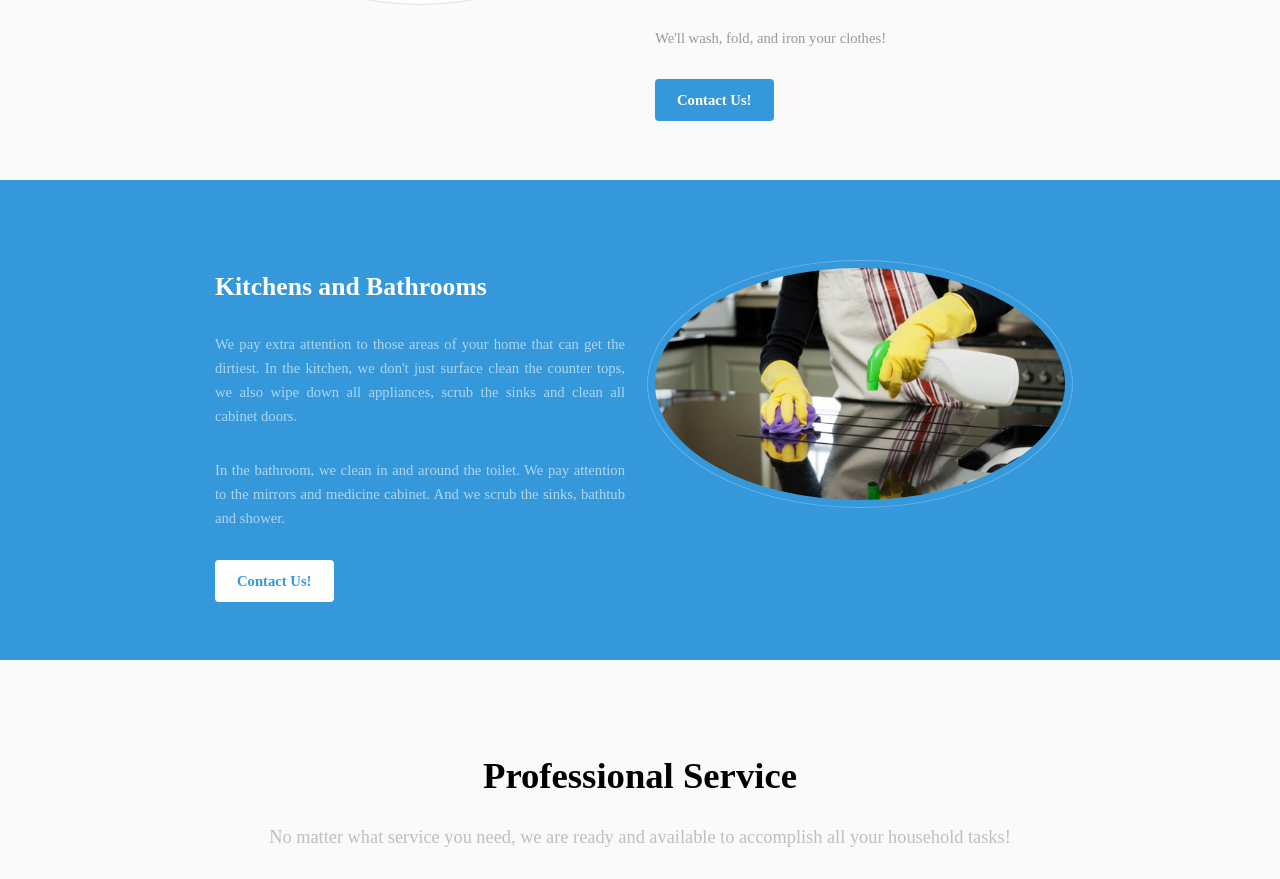
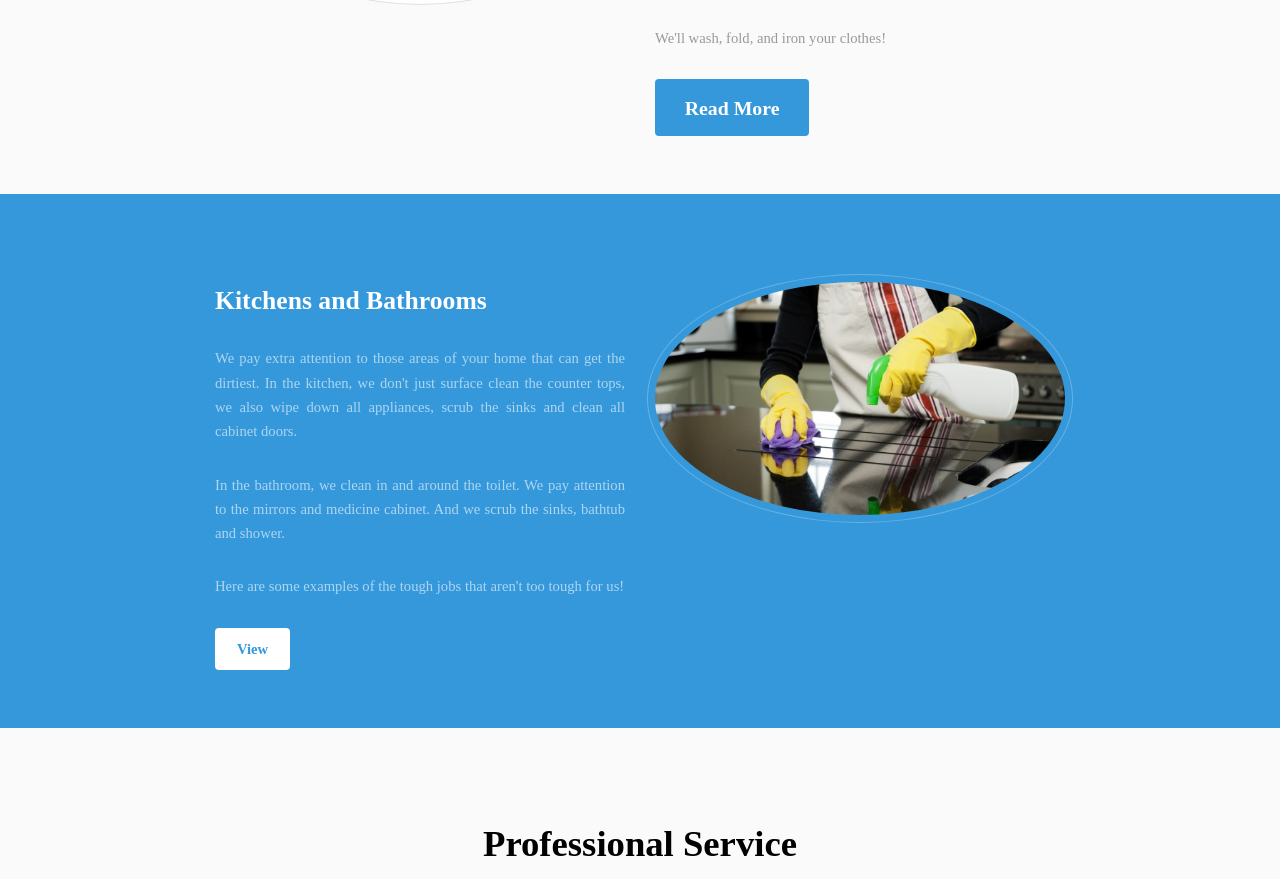
Before and after one commit to Koriganp/chrissys, a plain HTML site: page index.html in a window 1280 px wide. Shown: the part 1235-2114 px from the top of the page. Drawn offline with nearby package versions, Linux system fonts and the light colour scheme.

Commit message:
finished landing page

```diff
--- a/index.html
+++ b/index.html
@@ -94,21 +94,22 @@
 								<p>For just $25 hr., We provide light cleaning in all living areas. This includes dusting, vacuuming, sweeping, and mopping the floors in all rooms. We will restock all your personal items such as toilet paper, paper towels, tissues, etc. We also take out the garbage and recycling!</p>
 								<p>You can expect a general tidying up of all rooms, including putting away toys, de-cluttering, and light organizing. Changing bed linens and making the beds. Washing, drying, and putting away dishes. Also cleaning the interior windows.</p>
 								<p>We'll wash, fold, and iron your clothes!</p>
-								<a href="contact.html" class="button">Contact Us!</a>
+								<a href="#more" class="button big scrolly">Read More</a>
 							</div>
 						</div>
 					</div>
 				</section>
 
 				<!-- Section -->
-				<section class="wrapper style2">
+				<section class="wrapper style2" id="more">
 					<div class="inner">
 						<div class="flex flex-2">
 							<div class="col col2">
 								<h3>Kitchens and Bathrooms</h3>
 								<p>We pay extra attention to those areas of your home that can get the dirtiest. In the kitchen, we don't just surface clean the counter tops, we also wipe down all appliances, scrub the sinks and clean all cabinet doors.</p>
 								<p>In the bathroom, we clean in and around the toilet. We pay attention to the mirrors and medicine cabinet. And we scrub the sinks, bathtub and shower.</p>
-								<a href="contact.html" class="button">Contact Us!</a>
+								<p>Here are some examples of the tough jobs that aren't too tough for us!</p>
+								<a href="gallery.html" class="button">View</a>
 							</div>
 							<div class="col col1 first">
 								<div class="image round fit">
```
